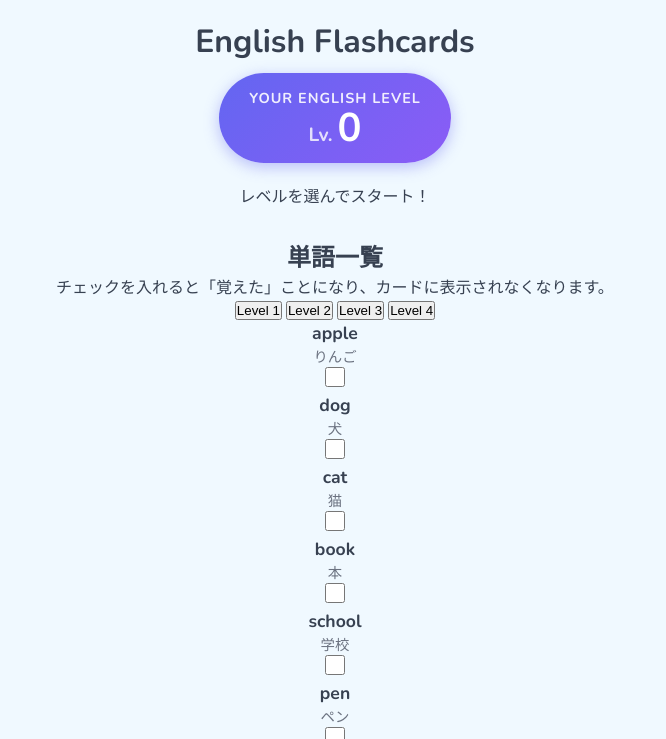
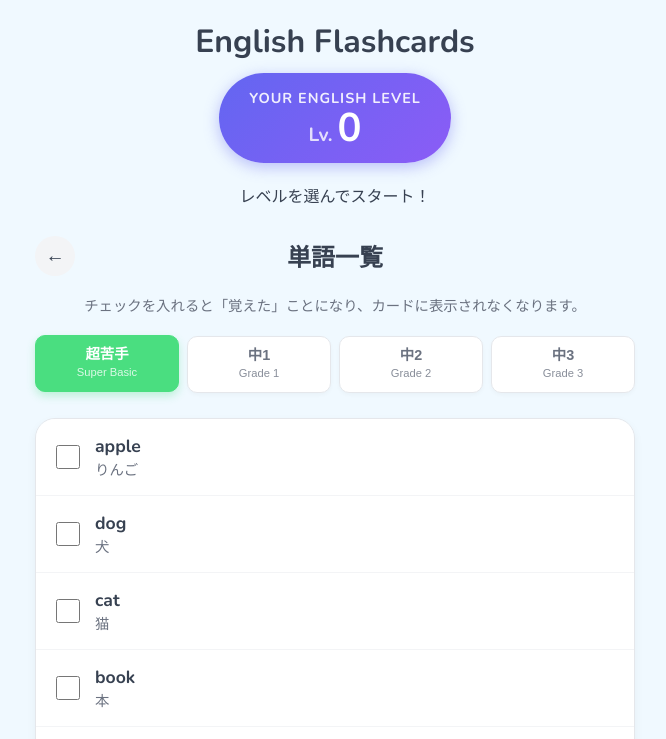
Before and after one commit to sinnsyakai/English-Flash-Cards, a plain HTML site: page index.html in a window 1280 px wide. Both pictures are taken after a click on the button "単語一覧・学習記録を見る". Shown: the top 739 px of the page, without its empty margins (305-971 px from the left). Drawn offline with nearby package versions, Linux system fonts and the light colour scheme.

Commit message:
Refine Word List UI and Menu Button

```diff
--- a/index.html
+++ b/index.html
@@ -34,14 +34,18 @@
         </div>
 
         <div id="word-list-area" class="hidden">
-            <h2>単語一覧</h2>
+            <div class="list-header">
+                <button id="back-from-list-top-btn" class="icon-btn">←</button>
+                <h2>単語一覧</h2>
+            </div>
             <p class="list-instruction">チェックを入れると「覚えた」ことになり、カードに表示されなくなります。</p>
 
             <div class="level-tabs">
-                <button class="tab-btn active" data-tab="level1">Level 1</button>
-                <button class="tab-btn" data-tab="level2">Level 2</button>
-                <button class="tab-btn" data-tab="level3">Level 3</button>
-                <button class="tab-btn" data-tab="level4">Level 4</button>
+                <button class="tab-btn active" data-tab="level1">超苦手<br><span class="tab-sub">Super
+                        Basic</span></button>
+                <button class="tab-btn" data-tab="level2">中1<br><span class="tab-sub">Grade 1</span></button>
+                <button class="tab-btn" data-tab="level3">中2<br><span class="tab-sub">Grade 2</span></button>
+                <button class="tab-btn" data-tab="level4">中3<br><span class="tab-sub">Grade 3</span></button>
             </div>
 
             <div id="word-list-content" class="word-list-content">
--- a/script.js
+++ b/script.js
@@ -153,6 +153,7 @@ document.addEventListener('DOMContentLoaded', () => {
     const openWordListBtn = document.getElementById('open-word-list-btn');
     const wordListArea = document.getElementById('word-list-area');
     const backFromListBtn = document.getElementById('back-from-list-btn');
+    const backFromListTopBtn = document.getElementById('back-from-list-top-btn'); // New button
     const wordListContent = document.getElementById('word-list-content');
     const tabBtns = document.querySelectorAll('.tab-btn');
     let currentListLevel = 'level1';
@@ -164,12 +165,16 @@ document.addEventListener('DOMContentLoaded', () => {
         renderWordList(currentListLevel);
     });
 
-    backFromListBtn.addEventListener('click', () => {
+    // Function to close list
+    const closeWordList = () => {
         wordListArea.classList.add('hidden');
         levelSelection.classList.remove('hidden');
         openWordListBtn.parentElement.classList.remove('hidden');
         calculateTotalLevel(); // Update level display just in case
-    });
+    };
+
+    backFromListBtn.addEventListener('click', closeWordList);
+    backFromListTopBtn.addEventListener('click', closeWordList); // Wire up top button
 
     tabBtns.forEach(btn => {
         btn.addEventListener('click', () => {
--- a/style.css
+++ b/style.css
@@ -284,6 +284,157 @@ h1 {
     margin-bottom: 20px;
 }
 
+/* Menu Actions */
+.menu-actions {
+    margin-top: 50px;
+    /* Increased margin */
+    margin-bottom: 30px;
+}
+
+.secondary-action-btn {
+    background-color: white;
+    color: var(--text-color);
+    border: 2px solid #e5e7eb;
+    padding: 20px 40px;
+    /* Larger padding */
+    border-radius: 20px;
+    font-size: 1.1rem;
+    font-weight: bold;
+    cursor: pointer;
+    transition: all 0.2s;
+    box-shadow: 0 4px 10px rgba(0, 0, 0, 0.05);
+    width: 100%;
+    max-width: 400px;
+    display: flex;
+    align-items: center;
+    justify-content: center;
+    margin: 0 auto;
+}
+
+.secondary-action-btn::before {
+    content: "📚";
+    margin-right: 10px;
+    font-size: 1.4rem;
+}
+
+.secondary-action-btn:hover {
+    background-color: #f9fafb;
+    border-color: var(--secondary-color);
+    color: var(--secondary-color);
+    transform: translateY(-2px);
+    box-shadow: 0 6px 15px rgba(0, 0, 0, 0.1);
+}
+
+/* Word List Area */
+.list-header {
+    display: flex;
+    align-items: center;
+    justify-content: center;
+    position: relative;
+    margin-bottom: 20px;
+}
+
+.icon-btn {
+    position: absolute;
+    left: 0;
+    background: #f3f4f6;
+    border: none;
+    width: 40px;
+    height: 40px;
+    border-radius: 50%;
+    font-size: 1.2rem;
+    cursor: pointer;
+    display: flex;
+    align-items: center;
+    justify-content: center;
+    color: var(--text-color);
+    transition: background 0.2s;
+}
+
+.icon-btn:hover {
+    background: #e5e7eb;
+}
+
+.list-instruction {
+    font-size: 0.9rem;
+    color: #6b7280;
+    margin-bottom: 20px;
+}
+
+.level-tabs {
+    display: grid;
+    grid-template-columns: repeat(4, 1fr);
+    /* 4 columns */
+    gap: 8px;
+    margin-bottom: 25px;
+}
+
+.tab-btn {
+    background: white;
+    border: 1px solid #e5e7eb;
+    padding: 10px 5px;
+    cursor: pointer;
+    font-weight: bold;
+    color: #6b7280;
+    border-radius: 10px;
+    transition: all 0.2s;
+    font-size: 0.9rem;
+    line-height: 1.2;
+    box-shadow: 0 2px 4px rgba(0, 0, 0, 0.03);
+}
+
+.tab-sub {
+    font-size: 0.7rem;
+    font-weight: normal;
+    opacity: 0.8;
+}
+
+.tab-btn.active {
+    background-color: var(--primary-color);
+    color: white;
+    border-color: var(--primary-color);
+    box-shadow: 0 4px 8px rgba(74, 222, 128, 0.3);
+    transform: translateY(-1px);
+}
+
+.word-list-content {
+    max-height: 500px;
+    /* Taller list */
+    overflow-y: auto;
+    border: 1px solid #e5e7eb;
+    border-radius: 20px;
+    padding: 0;
+    /* Remove padding to let items touch edges */
+    background-color: white;
+    margin-bottom: 20px;
+    text-align: left;
+    box-shadow: 0 4px 10px rgba(0, 0, 0, 0.05);
+}
+
+.word-list-item {
+    display: flex;
+    align-items: center;
+    padding: 15px 20px;
+    border-bottom: 1px solid #f3f4f6;
+    transition: background 0.1s;
+}
+
+.word-list-item:last-child {
+    border-bottom: none;
+}
+
+.word-list-item.memorized {
+    background-color: #f0fdf4;
+    /* Light green bg */
+    opacity: 0.7;
+}
+
+.word-info {
+    flex: 1;
+    margin-left: 15px;
+    /* Space from checkbox */
+}
+
 .primary-btn {
     background-color: var(--primary-color);
     color: white;
@@ -335,8 +486,10 @@ h1 {
 }
 
 .list-checkbox {
-    width: 20px;
-    height: 20px;
+    width: 24px;
+    height: 24px;
     accent-color: var(--primary-color);
     cursor: pointer;
+    order: -1;
+    /* Move to left */
 }
```
